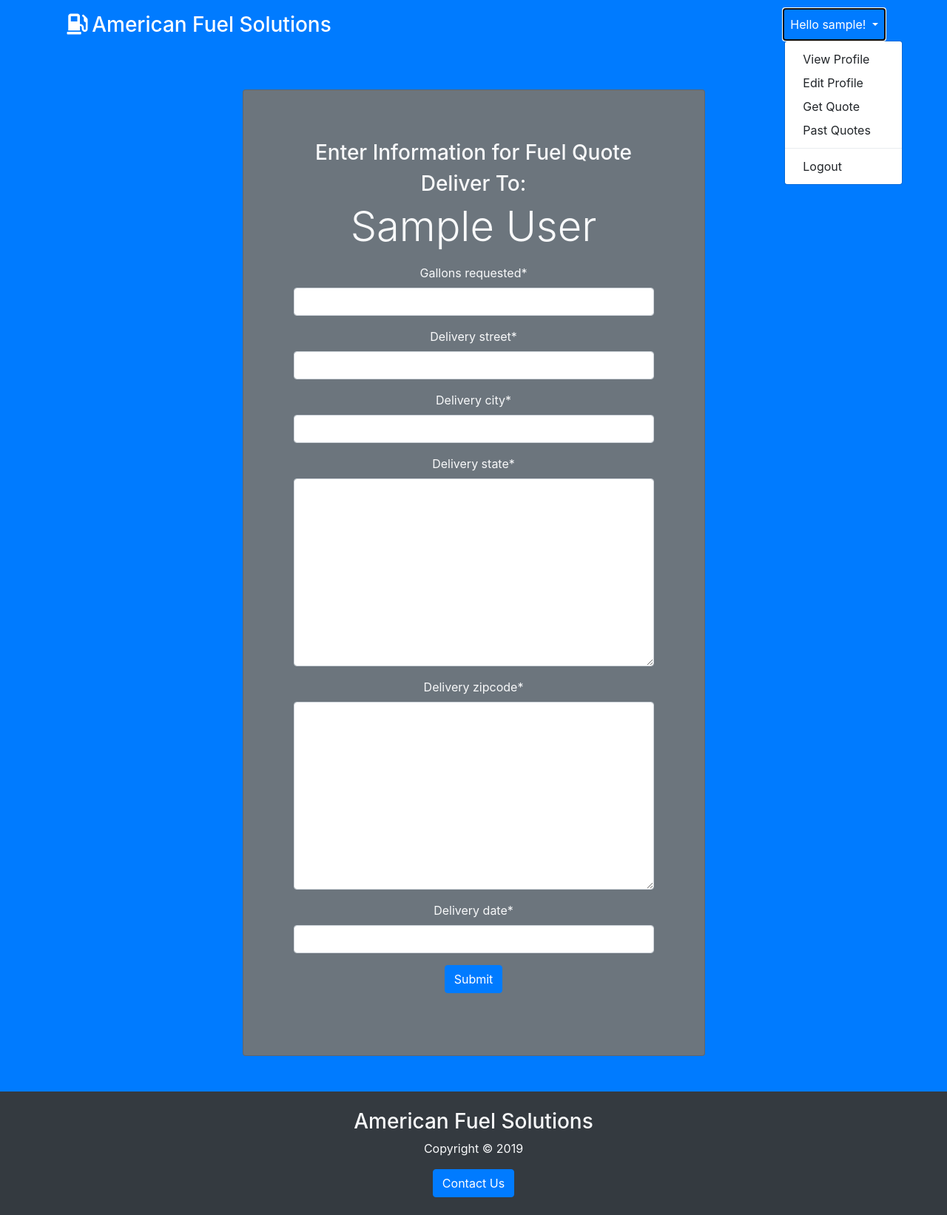
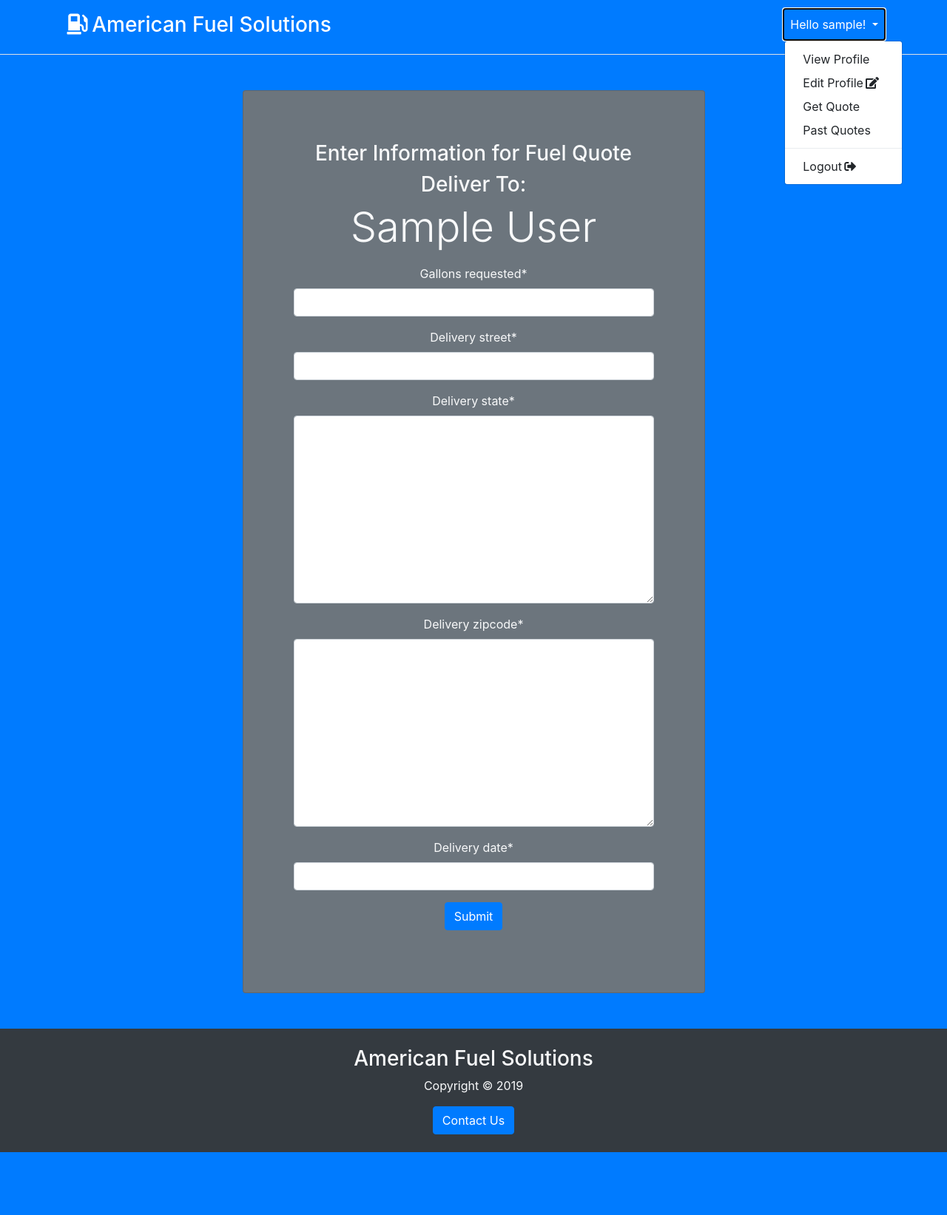
Before and after one commit to Cklewis/FuelPredict.github.io, a Django app: page /quotes/get_quote/ in a window 1280 px wide, after a click that opens the changed part. Shown: the whole page at 74% size. After the commit the page ends 1558 px from the top, so only its background shows below. Run offline with Django 3.2, Linux system fonts and the light colour scheme; the visitor is signed in with stand-in values (Sample User, id 1); some libraries are stand-ins or nearby versions.

Commit message:
switched database to postgres and added bottom border to navbar

```diff
--- a/server/fuelquoteproject/fuelquoteproject/static/css/styles.css
+++ b/server/fuelquoteproject/fuelquoteproject/static/css/styles.css
@@ -25,7 +25,6 @@ font-display: bold;
 
 #showcase .primary-overlay {
     padding-top:6em;
-    background: rgba(129, 76, 79, 0.3);
     position: absolute;
     top: 0;
     left: 0;
--- a/server/fuelquoteproject/quotes/forms.py
+++ b/server/fuelquoteproject/quotes/forms.py
@@ -11,7 +11,6 @@ class FuelQuoteModelForm(forms.ModelForm):
     fields= [
       'gallons_requested',
       'delivery_street',
-      'delivery_city',
       'delivery_state',
       'delivery_zipcode',
       'delivery_date',
--- a/server/fuelquoteproject/quotes/models.py
+++ b/server/fuelquoteproject/quotes/models.py
@@ -11,7 +11,6 @@ class FuelQuote(models.Model):
     gallons_requested = models.PositiveIntegerField(blank=False)
     delivery_street = models.CharField(max_length=200)
     delivery_street2 = models.CharField(max_length=200, blank=True)
-    delivery_city = models.CharField(max_length=100)
     delivery_state = USStateField()
     delivery_zipcode = USZipCodeField()
     delivery_date = models.DateField(blank=False)
@@ -23,4 +22,4 @@ class FuelQuote(models.Model):
 class FuelQuoteModifier(models.Model):
     price_per_gallon = models.DecimalField(max_digits=10, decimal_places=2)
     summer_modifier = models.DecimalField(max_digits=10, decimal_places=2)
-    profit_margin = models.DecimalField(max_digits=5, decimal_places=3)
+    profit_margin = models.DecimalField(max_digits=5, decimal_places=2)
--- a/server/fuelquoteproject/templates/pages/get_quote.html
+++ b/server/fuelquoteproject/templates/pages/get_quote.html
@@ -38,9 +38,6 @@
                 {{ form.delivery_street | as_crispy_field }}
               </div>
               <div class="form-group">
-                {{ form.delivery_city | as_crispy_field }}
-              </div>
-              <div class="form-group">
                 {{ form.delivery_state | as_crispy_field }}
               </div>
               <div class="form-group">
--- a/server/fuelquoteproject/templates/pages/quote_confirmation.html
+++ b/server/fuelquoteproject/templates/pages/quote_confirmation.html
@@ -11,8 +11,7 @@
           {% if obj.discounts %}
           <p class="lead">Total Discounts: -$<span class="text-light">{{obj.discounts}}</span></p>
           {% endif %}
-          <p class="lead">Deliver to: {{obj.delivery_street}} {{obj.delivery_city}},
-            {{ obj.delivery_state }} {{obj.delivery_zipcode}} </p>
+          <p class="lead">Deliver to: {{obj.delivery_street}}, {{ obj.delivery_state }} {{obj.delivery_zipcode}} </p>
           <p class="lead">Price Per Gallon: ${{ obj.price_per_gallon }}</p>
           <div class="form-group">
             <form method="POST" name="confirm">
--- a/server/fuelquoteproject/templates/partials/_navbar.html
+++ b/server/fuelquoteproject/templates/partials/_navbar.html
@@ -1,7 +1,7 @@
 {% load static %}
 
 <!--Navbar-->
-<nav class="navbar navbar-expand-sm bg-primary navbar-dark" id="main-nav">
+<nav class="navbar navbar-expand-sm bg-primary navbar-dark border-bottom" id="main-nav">
   <div class="container">
     <a href="/" class="navbar-brand">
       <div></div>
@@ -24,11 +24,13 @@
           </a>
           <div class="dropdown-menu" aria-labelledby="navbarDropdown">
             <a class="dropdown-item" href={% url 'profile' %}>View Profile</a>
-            <a class="dropdown-item" href={% url 'edit' %}>Edit Profile</a>
+            <a class="dropdown-item" href={% url 'edit' %}>Edit Profile<i class='fas fa-edit'
+              style='padding:0.2em'></i></a>
             <a class="dropdown-item" href={% url 'get_quote' %}>Get Quote</a>
             <a class="dropdown-item" href={% url 'quotes' %}>Past Quotes</a>
             <div class="dropdown-divider"></div>
-            <a class="dropdown-item" href={% url 'logout' %}>Logout</a>
+            <a class="dropdown-item" href={% url 'logout' %}>Logout<i class='fas fa-sign-out-alt'
+              style='padding:0.2em'></i></a>
           </div>
         </li>
       </ul>
```
Also changed, not shown: server/fuelquoteproject/fuelquoteproject/settings.py (+5 -2 lines), server/fuelquoteproject/quotes/migrations/0003_auto_20190729_0158.py (added).
